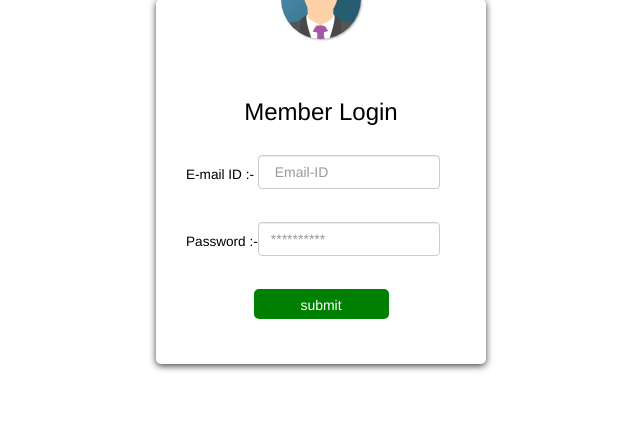
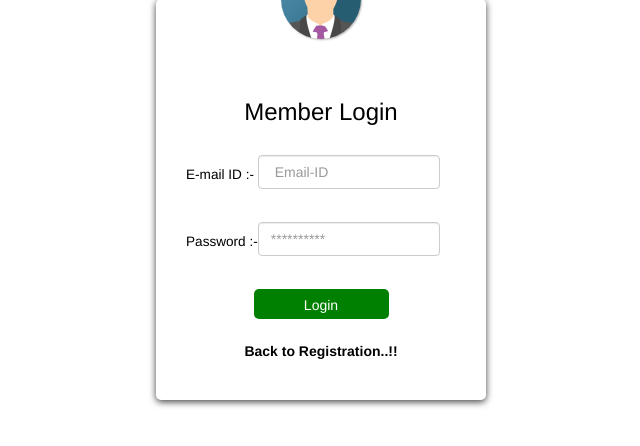
Before and after one commit to CuriousPICTians/lifematters, a PHP site: page /DoctorLogin.php in a window 1280 px wide. Shown: the part 61-507 px from the top of the page, without its empty margins (319-959 px from the left). Run offline with PHP 8.4, Linux system fonts and the light colour scheme; some libraries are stand-ins or nearby versions.

Commit message:
add session script and query
* Doctor.php : add session script
* DoctorLogin.php : remove old code and add new code,query for doctor login

```diff
--- a/DoctorLogin.php
+++ b/DoctorLogin.php
@@ -1,7 +1,3 @@
-
-
-
-
  <!DOCTYPE html>
  <html lang="en">
 <html>
@@ -134,7 +130,7 @@ font-size: .85em;
 
 <script>
 function validateForm() {
-    var x = document.forms["myForm12"]["email"].value;
+    var x = document.forms["myForm24"]["email"].value;
     var atpos = x.indexOf("@");
     var dotpos = x.lastIndexOf(".");
     if (atpos<1 || dotpos<atpos+2 || dotpos+2>=x.length) {
@@ -148,7 +144,7 @@ function validateForm() {
 
 <body>
 
-<form method="post" name="myForm12" action="" onsubmit="return validateForm();">
+<form method="post" name="myForm24" action="" onsubmit="return validateForm();">
 
 
 <section>
@@ -189,19 +185,20 @@ function validateForm() {
 
   </form>
 </br>
-<input type="submit" name="submit" onclick="window.parent.location.href='Doctor.php'" class="btn btn-default" value="submit"/>
-
+<input type="submit" name="submit" class="btn btn-default" value="Login"/>
+   <h5>
+  <b>  <a href='DoctorCreateAcc.php'> Back to Registration..!! </a> </b>
+  </h5>
 </section>
 
 <br>
 <br>
 
 </form>
-
 </body>
 </html>
 
-<!--
+
 <?php
 session_start();
 //echo $_SESSION['email'];
@@ -223,7 +220,7 @@ if(isset($_POST['submit']))
 
 
 		$database=$con->organ;
-		$collection=$database->donorinfo;
+		$collection=$database->docinfo;
 
 
 	//$qry = array('login'=>array("email" => $login,"password" => $pass));
@@ -239,7 +236,7 @@ if(isset($_POST['submit']))
 
 	<script>
 	alert('Successfully Login...');
-               		(window.parent || window).location.href="DonorPage.php";
+               		(window.parent || window).location.href="Doctor.php";
                </script>
 
 <?php
@@ -268,4 +265,4 @@ die("Mongo DB not installed");
 
 }
 
-?>-->
+?>
```
Also changed, not shown: Doctor.php (+9 -0 lines).
